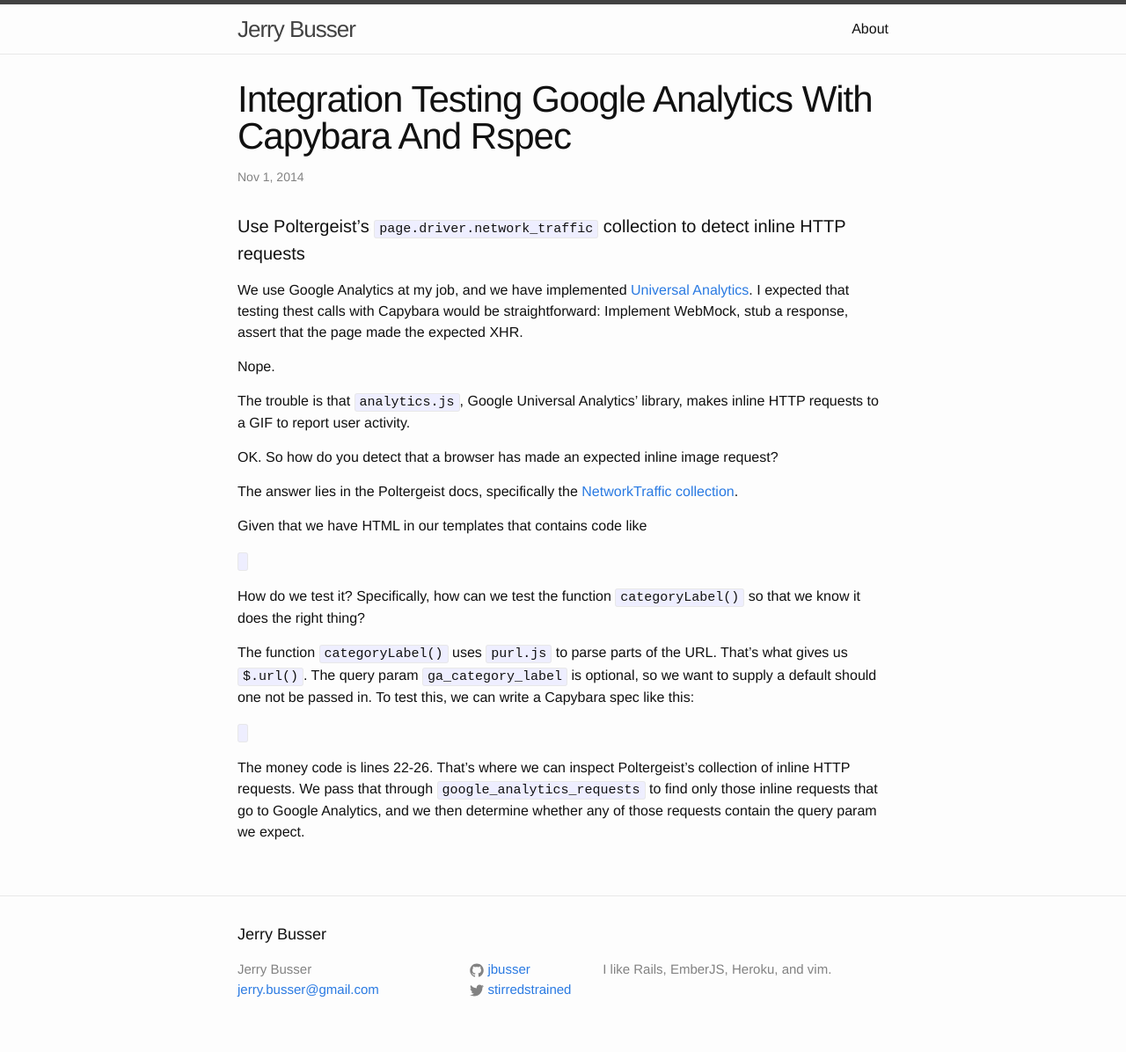
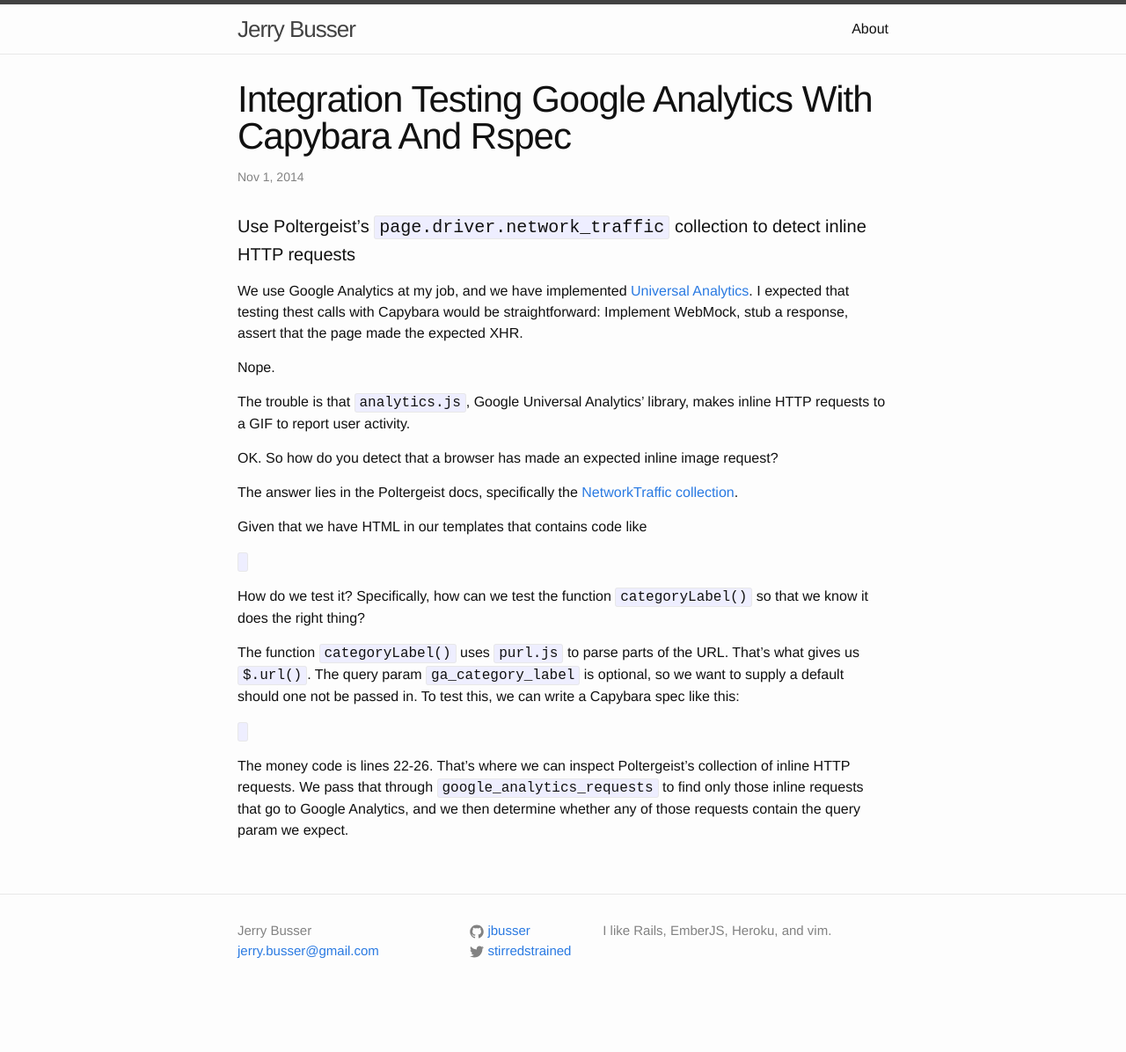
Before and after one commit to jbusser/jbusser.github.io, a Jekyll site: the page built from _posts/2014-11-01-integration-testing-google-analytics-with-capybara-and-rspec.md, in a window 1280 px wide. Shown: the whole page at 88% size. Built offline with Jekyll 4.4.1, drawn with Linux system fonts in a browser that asks for light colours; nearby versions of some CDN libraries; some web fonts are replaced; a script that is not in the unit is left out; after the commit the page ends 1152 px from its top, so only the background shows below that.

```diff
--- a/_includes/footer.html
+++ b/_includes/footer.html
@@ -1,8 +1,6 @@
 <footer class="site-footer">
 
   <div class="wrapper">
-
-    <h2 class="footer-heading">{{ site.title }}</h2>
 
     <div class="footer-col-wrapper">
       <div class="footer-col  footer-col-1">
--- a/_includes/head.html
+++ b/_includes/head.html
@@ -8,7 +8,10 @@
 
     <link href='https://fonts.googleapis.com/css?family=Chivo:900' rel='stylesheet' type='text/css'>
     <link rel="stylesheet" type="text/css" href="{{ "/css/main.css" | prepend: site.baseurl }}">
-    <link rel="canonical" href="{{ page.url | replace:'index.html','' | prepend: site.baseurl | prepend: site.url }}">
+    <link rel="canonical" href="{{ page.url | replace:'index.html', '' | prepend: site.baseurl | prepend: site.url }}">
+    <script type="text/javascript" src="//ajax.googleapis.com/ajax/libs/jquery/1.9.1/jquery.min.js"></script>
+    <script type="text/javascript" src="//cdnjs.cloudflare.com/ajax/libs/gist-embed/1.9/gist-embed.min.js"></script>
+
     <!--[if lt IE 9]>
     <script src="//html5shiv.googlecode.com/svn/trunk/html5.js"></script>
     <![endif]-->
--- a/_sass/_base.scss
+++ b/_sass/_base.scss
@@ -127,7 +127,6 @@ blockquote {
  */
 pre,
 code {
-    font-size: 15px;
     border: 1px solid $grey-color-light;
     border-radius: 3px;
     background-color: #eef;
```
